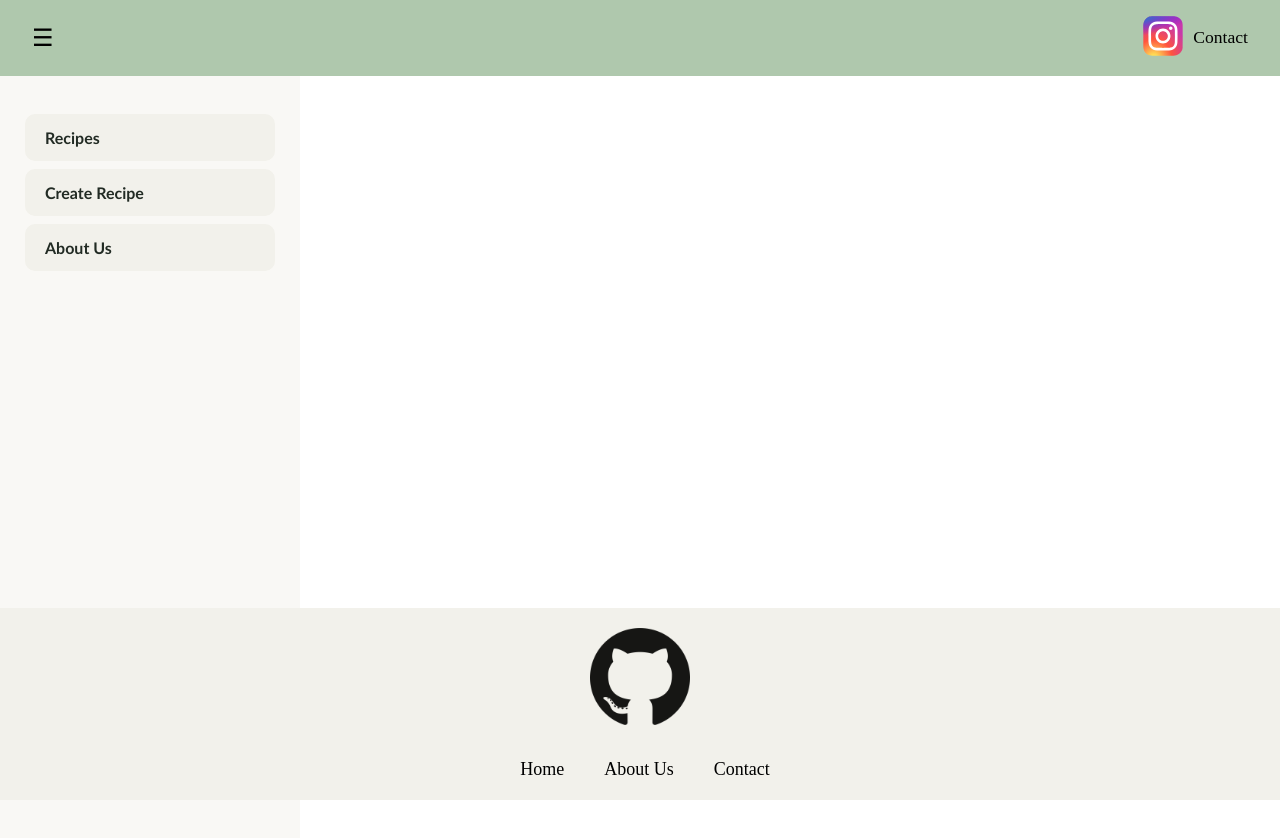
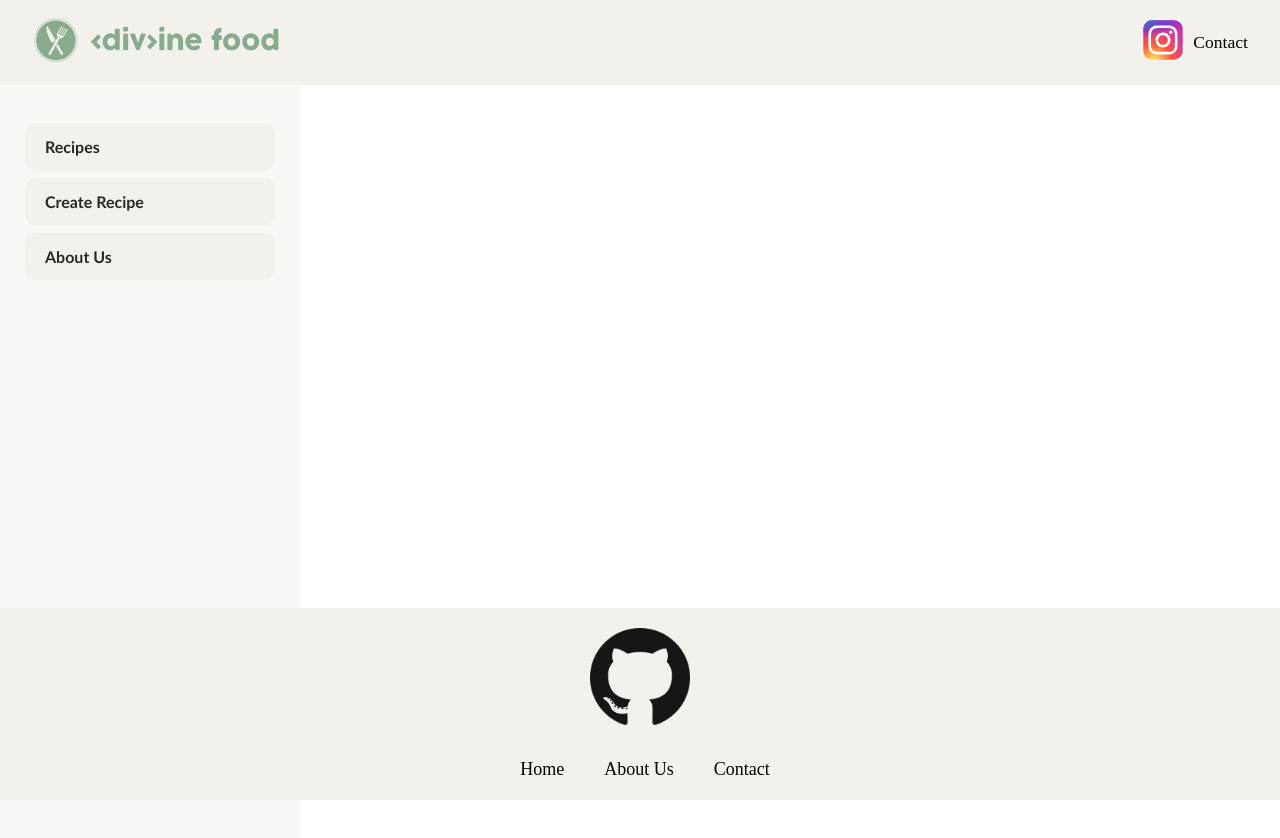
Before and after one commit to karajelley/project-recipe-book, a React (Vite) app: page / in a window 1280 px wide. Shown: the top 838 px of the page. Built offline with nearby package versions, Linux system fonts and the light colour scheme.

Commit message:
added logo

```diff
--- a/src/components/navbar.css
+++ b/src/components/navbar.css
@@ -3,7 +3,7 @@
     justify-content: space-between;
     align-items: center;
     padding: 1rem 2rem;
-    background-color: #AFC8AD;
+    background-color: #F2F1EB;
 }
 
 .navbar-image {
@@ -11,6 +11,10 @@
     height: auto;
     border-radius: 50%;
     margin-left: auto;
+}
+
+.app-logo {
+
 }
 
 .navbar-links {
--- a/src/components/navbar.jsx
+++ b/src/components/navbar.jsx
@@ -1,6 +1,7 @@
 import React, { useState } from 'react';
 import "./Navbar.css";
 import InstagramLogo from "../assets/Instagram_logo_2016.svg";
+import appLogo from "../assets/app-logo.png"
 
 const Navbar = () => {
     const [isOpen, setIsOpen] = useState(false);
@@ -11,8 +12,11 @@ const Navbar = () => {
 
     return (
         <nav className="navbar">
-            <div className="burger-menu" onClick={toggleMenu}>
+{/*             <div className="burger-menu" onClick={toggleMenu}>
                 <span>&#9776;</span>
+            </div> */}
+            <div className='app-logo'>
+                <img src={appLogo} alt="App Logo" width="250" />
             </div>
             <div className="navbar-image">
                 <img src={InstagramLogo} alt="Instagram Logo" width="40" />
```
Also changed, not shown: src/assets/app-logo.png (added).
